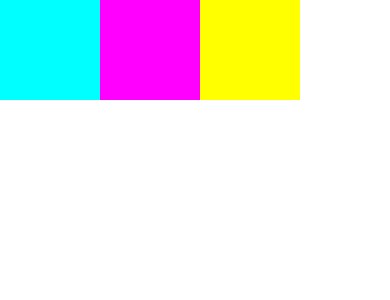
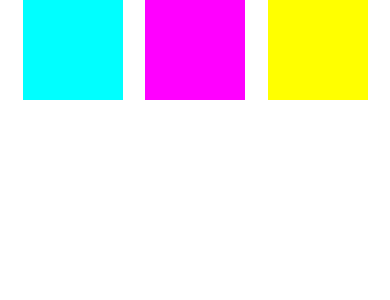
Before and after one commit to behrends/Flexbox, a React Native app: screen / in a window 390 px wide. Shown: the top 300 px of the page. Built offline with nearby package versions, Linux system fonts and the light colour scheme.

Commit message:
justifyContent bestimmt die Darstellung auf der FlexBox-Hauptachse

```diff
--- a/App.js
+++ b/App.js
@@ -13,7 +13,8 @@ export default function App() {
 const styles = StyleSheet.create({
   container: {
     flex: 1,
-    flexDirection: 'row',
+    flexDirection: 'row', // Ausrichtung der Hauptachse
+    justifyContent: 'space-evenly', // Anordnung der Elemente auf der Hauptachse
   },
   box: {
     width: 100,
@@ -28,3 +29,7 @@ const styles = StyleSheet.create({
 // flexDirection legt Ausrichtung der Hauptachse fest
 // flexDirection: 'row' | 'column' | 'row-reverse' | 'column-reverse'
 // flexDirection hat 'column' als Default
+
+// justifyContent legt Anordnung der Elemente auf der Hauptachse fest
+// justifyContent: 'flex-start' | 'flex-end' | 'center' | 'space-between' | 'space-around' | 'space-evenly'
+// justifyContent hat 'flex-start' als Default
```
